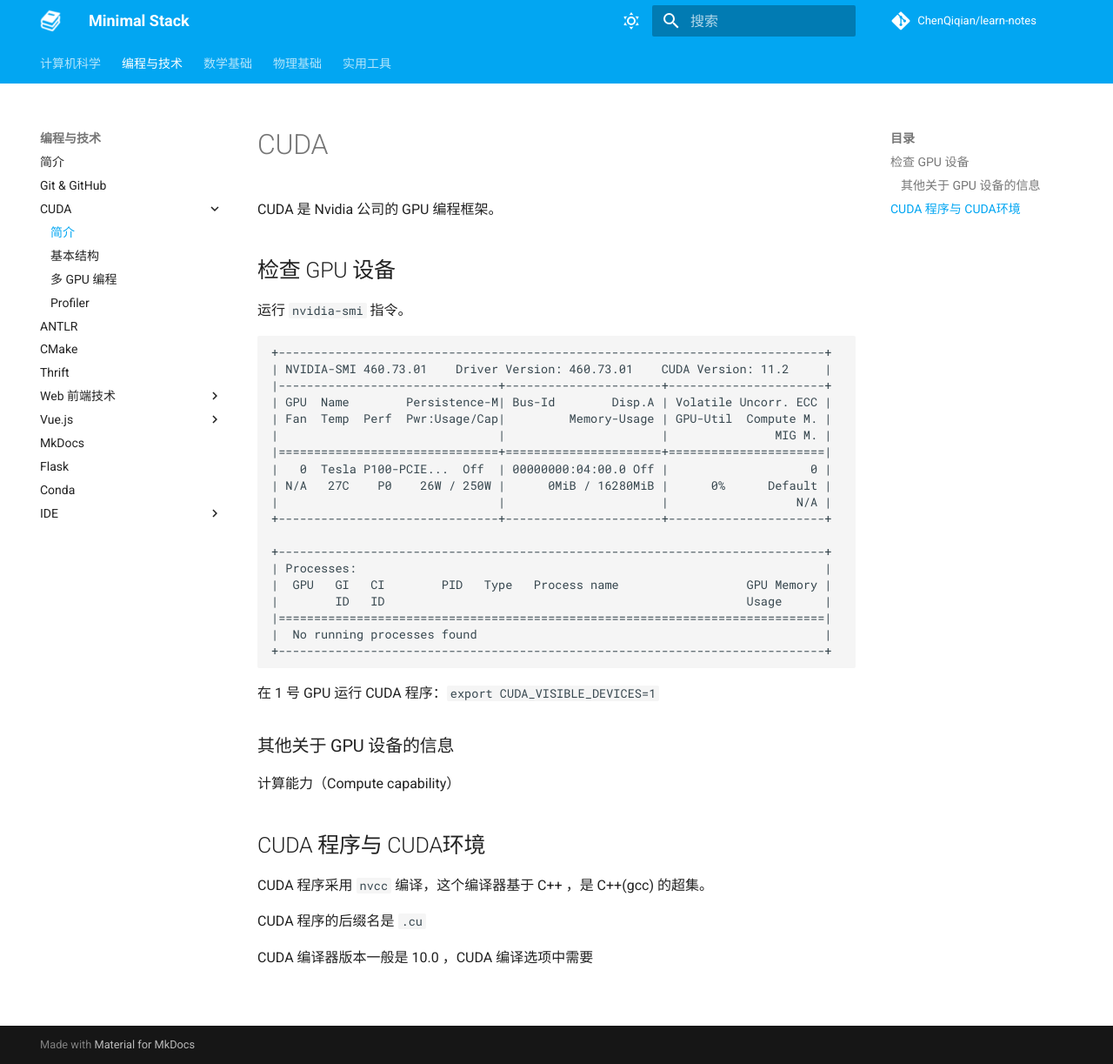
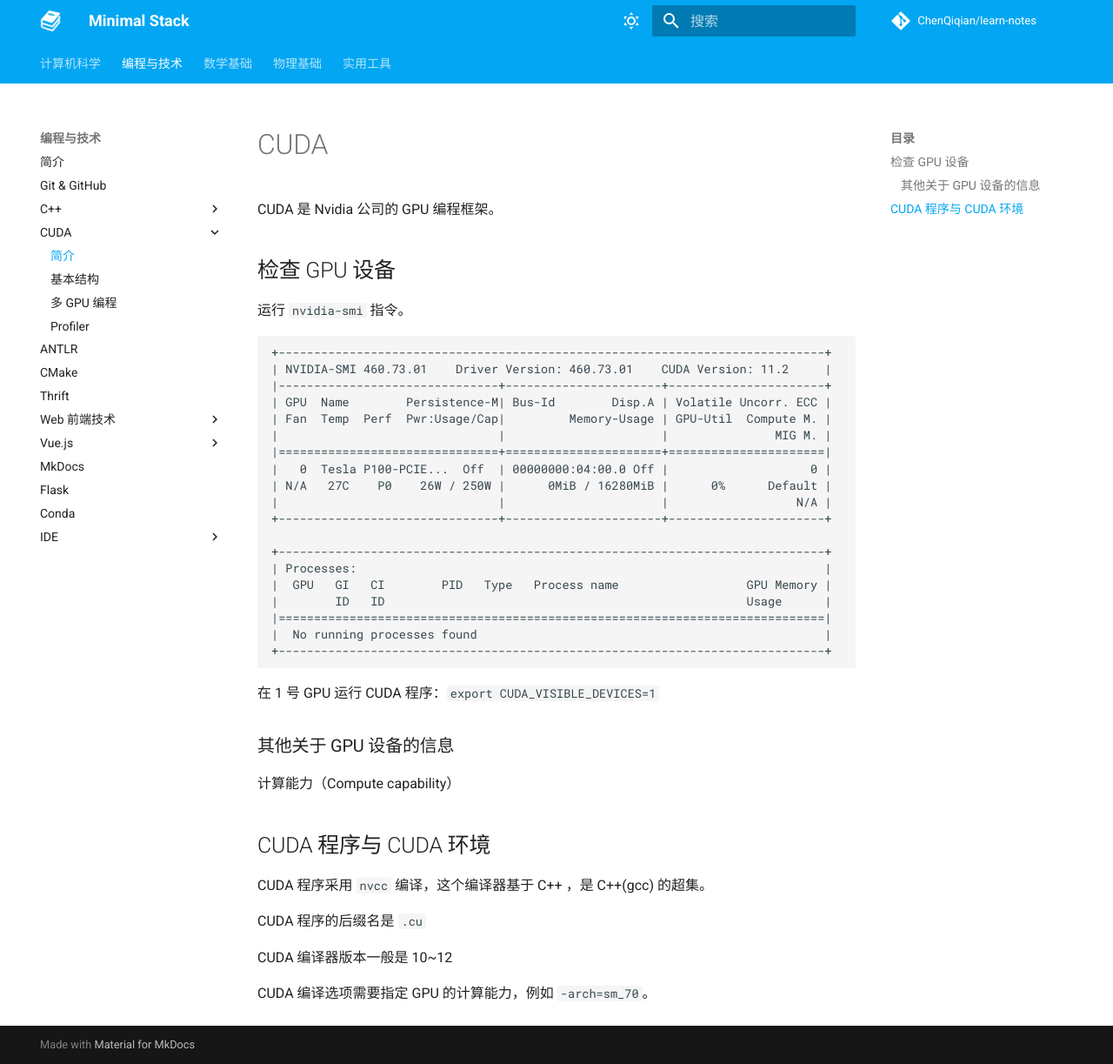
Before and after one commit to 0x0cqq/learn-notes, an MkDocs documentation site: the page built from docs/programming/cuda/index.md, in a window 1280 px wide and 1223 px high. Shown: the whole window at 87% size. Built offline with MkDocs 1.6.1 and Material for MkDocs 9.7.7, drawn with Linux system fonts in a browser that asks for light colours; comment, search, counter and statistics services are not loaded.

Commit message:
增加了 C++

```diff
--- a/docs/programming/cuda/index.md
+++ b/docs/programming/cuda/index.md
@@ -35,10 +35,12 @@ CUDA 是 Nvidia 公司的 GPU 编程框架。
 
 计算能力（Compute capability）
 
-## CUDA 程序与 CUDA环境
+## CUDA 程序与 CUDA 环境
 
 CUDA 程序采用 `nvcc` 编译，这个编译器基于 C++ ，是 C++(gcc) 的超集。
 
 CUDA 程序的后缀名是 `.cu`
 
-CUDA 编译器版本一般是 10.0 ，CUDA 编译选项中需要
+CUDA 编译器版本一般是 10~12
+
+CUDA 编译选项需要指定 GPU 的计算能力，例如 `-arch=sm_70`。
--- a/mkdocs.yml
+++ b/mkdocs.yml
@@ -149,6 +149,8 @@ nav:
     - Git & GitHub: programming/github/index.md
     # - Node.js: programming/nodejs/index.md
     # - Typescript: programming/ts/index.md
+    - C++:
+      - 简介: programming/cpp/index.md
     - CUDA:
       - 简介: programming/cuda/index.md
       - 基本结构: programming/cuda/program.md
```
Also changed, not shown: docs/programming/cpp/index.md (added, +7 -0 lines).
